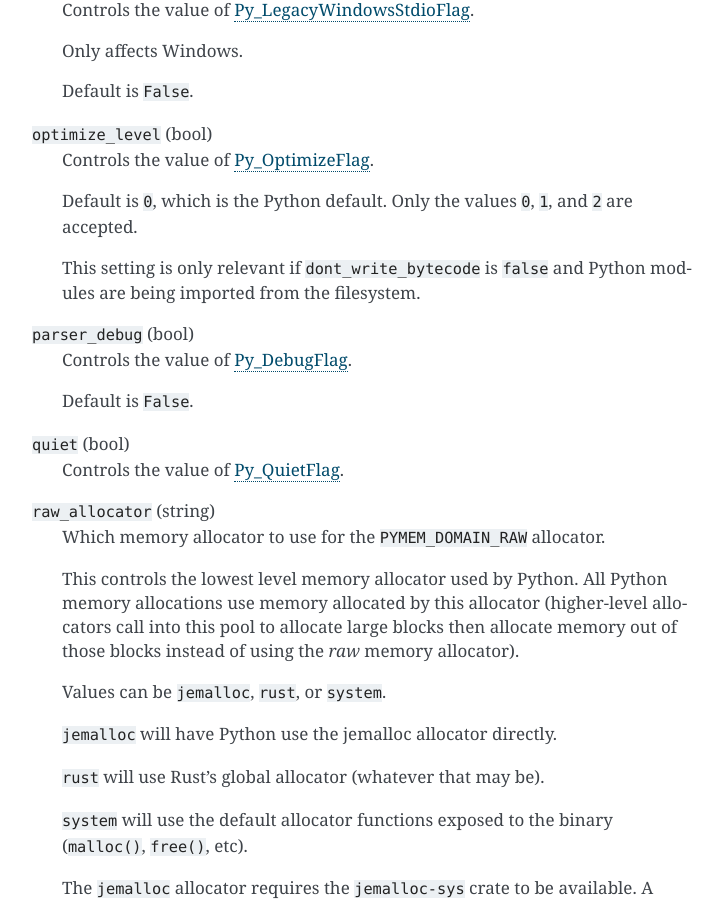
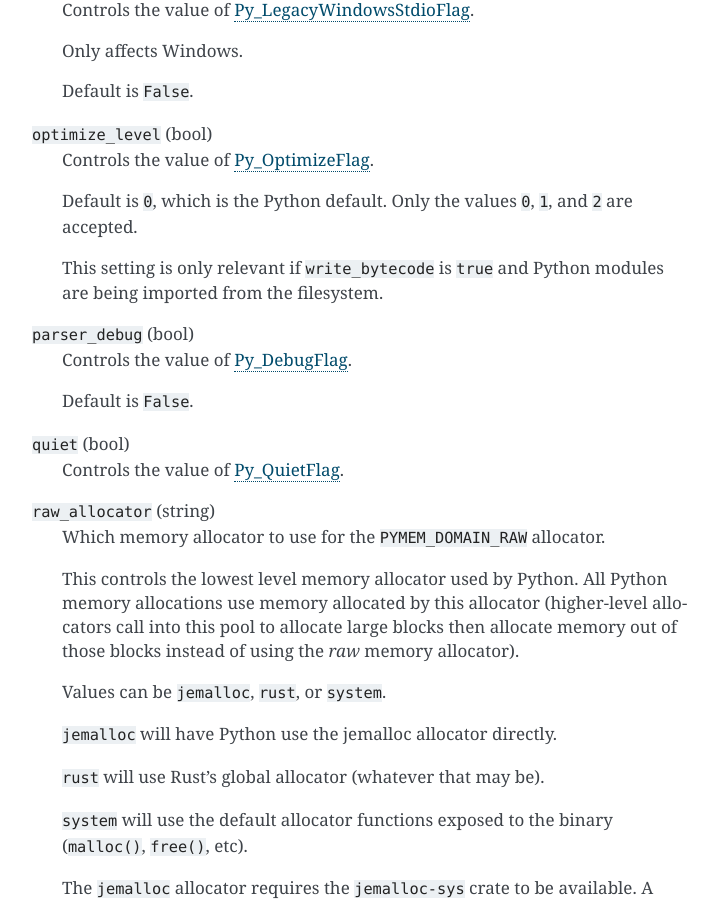
Before and after one commit to indygreg/PyOxidizer, a Sphinx documentation site: the page built from docs/config_api.rst, in a window 1280 px wide and 900 px high, scrolled down 13301 px. Shown: the whole window, without its empty margins (388-1106 px from the left). Built offline with Sphinx 7.4.7, drawn with Linux system fonts in a browser that asks for light colours; the version number is read from the project's files by our own code.

Commit message:
templates: correctly reference write_bytecode
These references should have been updated in
6677016fdc00ecabc86607c2d6e8acb668454fb5.

Closes #274.

```diff
--- a/docs/config_api.rst
+++ b/docs/config_api.rst
@@ -662,7 +662,7 @@ behavior:
    Default is ``0``, which is the Python default. Only the values ``0``, ``1``,
    and ``2`` are accepted.
 
-   This setting is only relevant if ``dont_write_bytecode`` is ``false`` and Python
+   This setting is only relevant if ``write_bytecode`` is ``true`` and Python
    modules are being imported from the filesystem.
 
 ``parser_debug`` (bool)
```
Also changed, not shown: 1 other file.
